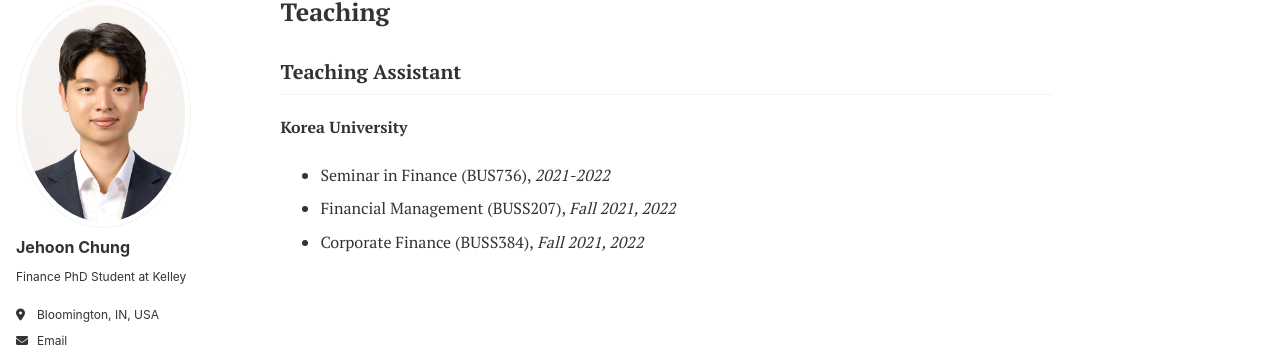
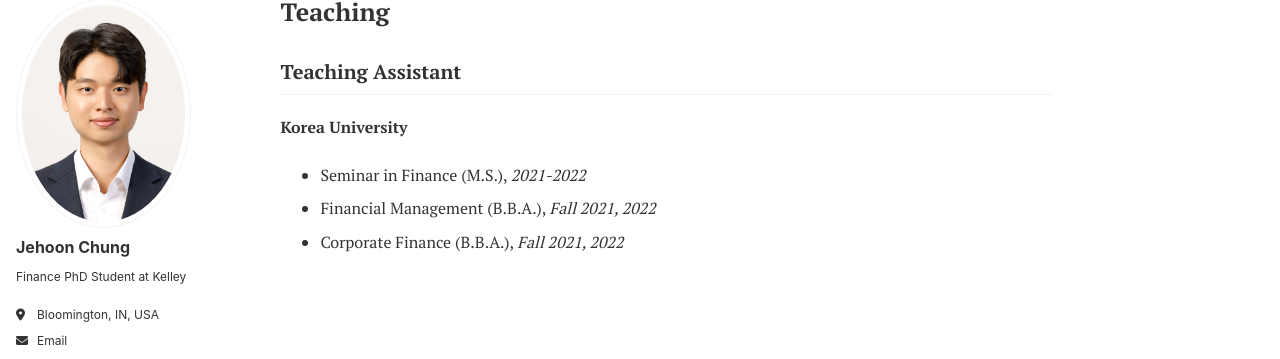
Before and after one commit to JehoonChung/jehoonchung.github.io, a Jekyll site: the page built from _teaching/2014-spring-teaching-1.md, in a window 1280 px wide. Shown: the part 103-462 px from the top of the page. Built offline with Jekyll 4.4.1, drawn with Linux system fonts in a browser that asks for light colours.

Commit message:
Update 2014-spring-teaching-1.md

```diff
--- a/_teaching/2014-spring-teaching-1.md
+++ b/_teaching/2014-spring-teaching-1.md
@@ -9,6 +9,6 @@ permalink: /teaching/
 ## Teaching Assistant
 **Korea University**
 
-- Seminar in Finance (BUS736), *2021-2022*
-- Financial Management (BUSS207), *Fall 2021, 2022*
-- Corporate Finance (BUSS384), *Fall 2021, 2022*
+- Seminar in Finance (M.S.), *2021-2022*
+- Financial Management (B.B.A.), *Fall 2021, 2022*
+- Corporate Finance (B.B.A.), *Fall 2021, 2022*
```
